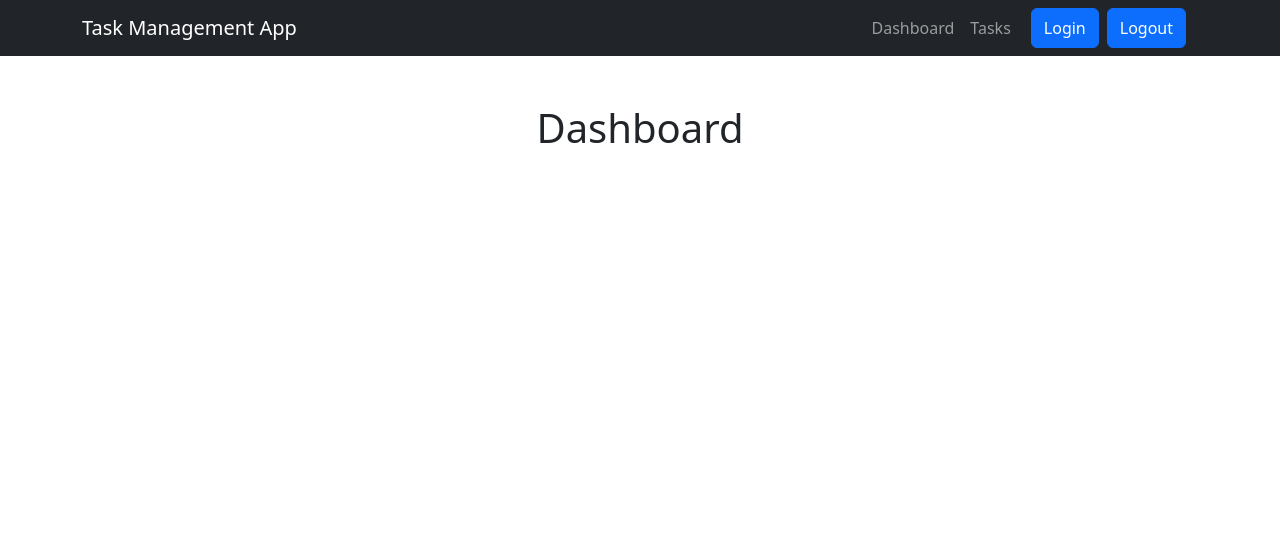
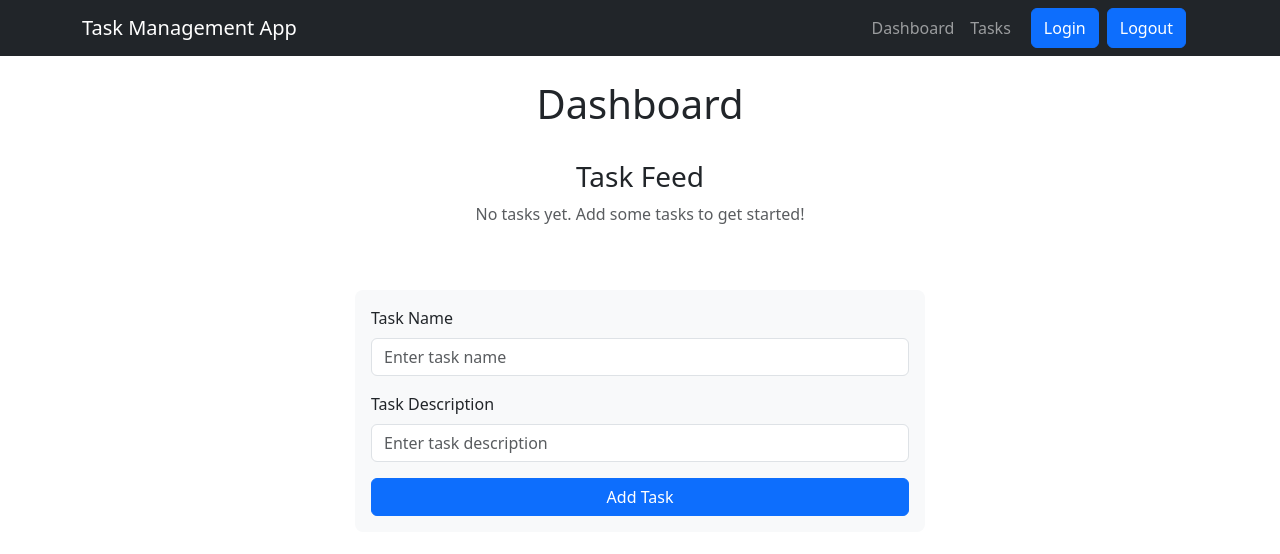
Before and after one commit to DiandreRuiz/task-management-app, a React app: page / in a window 1280 px wide. Shown: the top 554 px of the page. Built offline with nearby package versions, Linux system fonts and the light colour scheme; the HTML template or start-up script is replaced by a standard one.

Commit message:
Task adding form

```diff
--- /dev/null
+++ b/src/components/HomePage/AddTaskForm.tsx
@@ -0,0 +1,37 @@
+import React, { useState } from "react";
+import Form from "react-bootstrap/Form";
+import Button from "react-bootstrap/Button";
+import { useTasks } from "../../contexts/TaskContext";
+const AddTaskForm: React.FC = () => {
+    const { addTask } = useTasks();
+    const [taskName, setTaskName] = useState<string>("");
+    const [taskDescription, setTaskDescription] = useState<string>("");
+
+    const handleSubmit = (e: React.FormEvent<HTMLFormElement>) => {
+        e.preventDefault();
+        if (taskName.trim() === "" || taskDescription.trim() === "") {
+            return;
+        }
+        addTask({ name: taskName, description: taskDescription, completed: false, taskGroup: null, owner: null });
+        setTaskName("");
+        setTaskDescription("");
+    };
+
+    return (
+        <Form onSubmit={handleSubmit}>
+            <Form.Group className="mb-3" controlId="taskName">
+                <Form.Label>Task Name</Form.Label>
+                <Form.Control type="text" placeholder="Enter task name" value={taskName} onChange={(e) => setTaskName(e.target.value)} />
+            </Form.Group>
+            <Form.Group className="mb-3" controlId="taskDescription">
+                <Form.Label>Task Description</Form.Label>
+                <Form.Control type="text" placeholder="Enter task description" value={taskDescription} onChange={(e) => setTaskDescription(e.target.value)} />
+            </Form.Group>
+            <Button variant="primary" type="submit" className="w-100">
+                Add Task
+            </Button>
+        </Form>
+    );
+};
+
+export default AddTaskForm;
--- a/src/components/HomePage/HomePage.tsx
+++ b/src/components/HomePage/HomePage.tsx
@@ -3,20 +3,33 @@ import Container from "react-bootstrap/Container";
 import Row from "react-bootstrap/Row";
 import Col from "react-bootstrap/Col";
 import TaskFeed from "./TaskFeed/TaskFeed";
+import AddTaskForm from "./AddTaskForm";
 const HomePage: React.FC = () => {
     // Simulate grabbing tasks from backend
 
     return (
+        <>
             <Container>
-            <Row className="justify-content-center mt-5">
+                <Row className="justify-content-center mt-4">
                     <Col xs={12} md={6} className="w-auto">
                         <h1>Dashboard</h1>
                     </Col>
                 </Row>
-            <Row className="bg-success">
+                <Row className="justify-content-center mt-4">
+                    <Col xs={12} md={6} className="w-auto">
+                        <h3>Task Feed</h3>
+                    </Col>
+                </Row>
+                <Row>
                     <TaskFeed />
                 </Row>
+                <Row className="justify-content-center mt-5">
+                    <Col xs={12} md={6} className="bg-light p-3 rounded-3">
+                        <AddTaskForm />
+                    </Col>
+                </Row>
             </Container>
+        </>
     );
 };
 
--- a/src/components/HomePage/TaskFeed/TaskFeed.tsx
+++ b/src/components/HomePage/TaskFeed/TaskFeed.tsx
@@ -8,18 +8,20 @@ const TaskFeed: React.FC = () => {
 
     return (
         <Container>
-            {tasks.map((t) => (
-                <Row>
-                    <p>
-                        Name: {t.name} | Group: {t.taskGroup ? t.taskGroup : "none"} | Description: {t.description} | completed: {t.completed ? "✅" : "❌"}
-                        <TaskButtons
-                            onView={() => viewTask(t.name)}
-                            onEdit={() => updateTask(t.name, { description: "new description" })}
-                            onDelete={() => removeTask(t.name)}
-                        />
-                    </p>
-                </Row>
-            ))}
+            <Row className="text-center">
+                {tasks.length === 0 ? (
+                    <p className="text-muted">No tasks yet. Add some tasks to get started!</p>
+                ) : (
+                    tasks.map((t) => (
+                        <Row key={t.name} className="bg-light p-3 rounded-3">
+                            <p>
+                                Name: {t.name} | Group: {t.taskGroup ? t.taskGroup : "none"} | Description: {t.description} | completed: {t.completed ? "✅" : "❌"}
+                                <TaskButtons onView={() => viewTask(t.name)} onEdit={() => updateTask(t.name, { description: "new description" })} onDelete={() => removeTask(t.name)} />
+                            </p>
+                        </Row>
+                    ))
+                )}
+            </Row>
         </Container>
     );
 };
```
Lines whose indentation alone changed are shown as unchanged.
